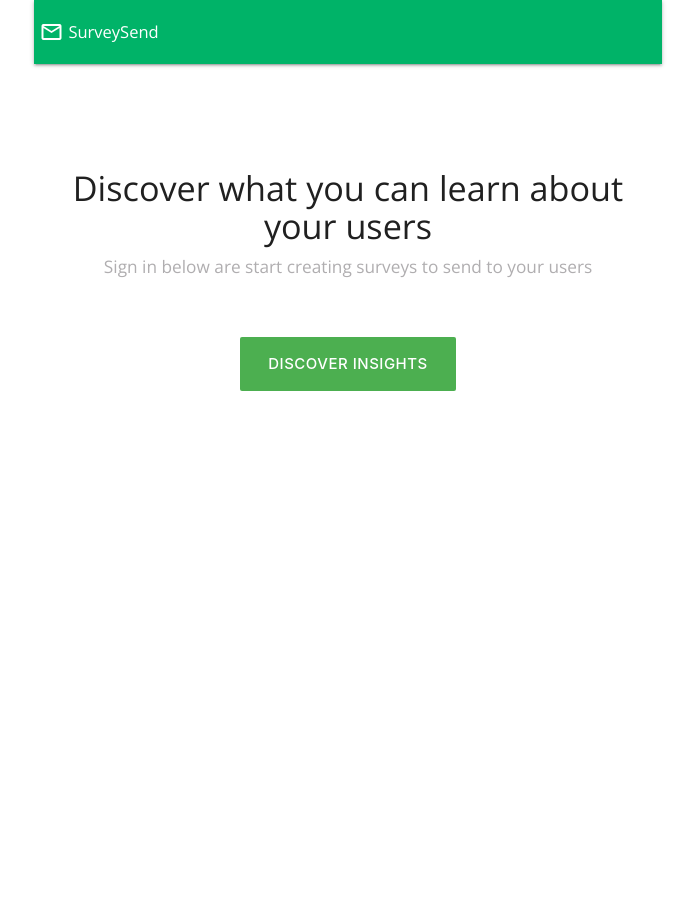
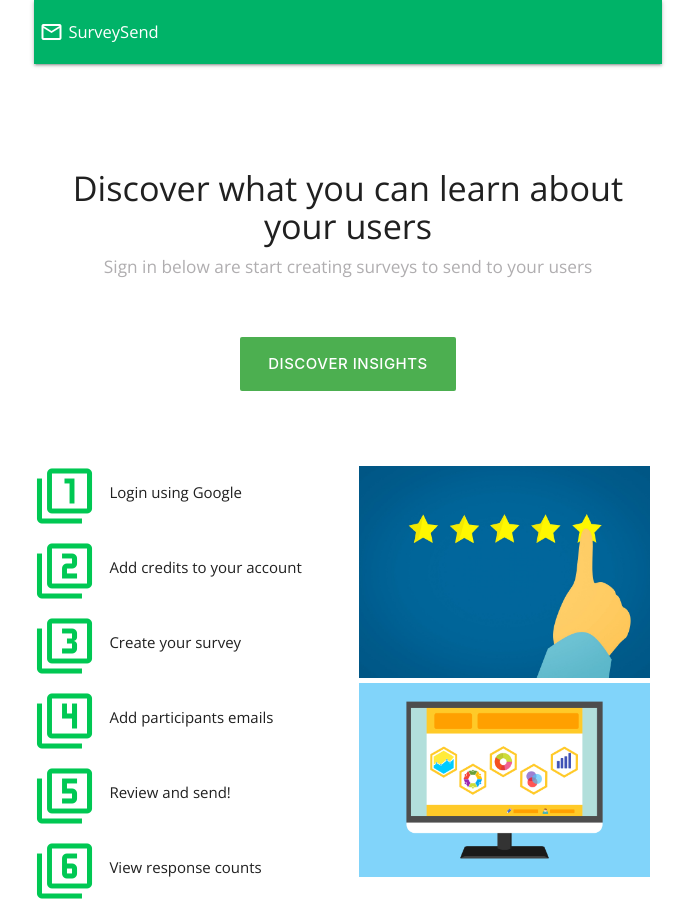
Before and after one commit to Dylan-Hedges/NodeWithReactFullStack2019, a React (Create React App) app in the folder client/: page / in a window 1280 px wide. Shown: the top 916 px of the page, without its empty margins (292-987 px from the left). Before the commit the page ends 800 px from the top, so only its background shows below. Built offline with nearby package versions, Linux system fonts and the light colour scheme; no server answers; a web font is replaced by a local one.

Commit message:
Added content & updated styling for landing component

```diff
--- a/client/src/App.scss
+++ b/client/src/App.scss
@@ -38,11 +38,28 @@ body{
 
 #landing{
   text-align: center;
+  h6{
+    color: $paraghColor;
+  }
   .introtext{
     margin-top: 7rem;
     margin-bottom: 4rem;
   }
-  h6{
-    color: $paraghColor;
+  button{
+    margin-bottom: 4rem;
+  }
+  .row{
+    margin-bottom: 15px;
+  }
+  img{
+    max-width: 100%;
+    height: auto;
+  }
+  i{
+    float: left;
+  }
+  p{
+    float: left;
+    padding-left: 15px;
   }
 }
--- a/client/src/components/Landing.js
+++ b/client/src/components/Landing.js
@@ -1,14 +1,56 @@
 import React, {Component} from 'react';
+import Stars from '../images/stars.jpg';
+import Stats from '../images/stats.png';
+
 
 //Display component that shows landing page when user first enters app
 const Landing = () => {
   return(
     <div id="landing">
-      <div className="introtext">
-        <h4>Discover what you can learn about your users</h4>
-        <h6>Sign in below are start creating surveys to send to your users</h6>
+      <div className="row">
+        <div className="introtext">
+          <h4>Discover what you can learn about your users</h4>
+          <h6>Sign in below are start creating surveys to send to your users</h6>
+        </div>
+        <button className="green btn-flat btn-large white-text"><strong>Discover Insights</strong></button>
+
       </div>
-      <button className="green btn-flat btn-large white-text"><strong>Discover Insights</strong></button>
+      <div className="row">
+        <div className="col s6">
+          <div className="row">
+          	<i className="medium material-icons green-text text-accent-4">filter_1</i>
+          	<p>Login using Google</p>
+          </div>
+          <div className="row">
+            <i className="medium material-icons green-text text-accent-4">filter_2</i>
+          	<p>Add credits to your account</p>
+          </div>
+          <div className="row">
+          	<i className="medium material-icons green-text text-accent-4">filter_3</i>
+          	<p>Create your survey</p>
+          </div>
+          <div className="row">
+          	<i className="medium material-icons green-text text-accent-4">filter_4</i>
+          	<p>Add participants emails</p>
+          </div>
+          <div className="row">
+          	<i className="medium material-icons green-text text-accent-4">filter_5</i>
+          	<p>Review and send!</p>
+          </div>
+          <div className="row">
+          	<i className="medium material-icons green-text text-accent-4">filter_6</i>
+          	<p>View response counts</p>
+          </div>
+          <div className="row">
+          	<i className="medium material-icons green-text text-accent-4">filter_7</i>
+          	<p>Use feedback to make decisions</p>
+          </div>
+        </div>
+        <div className="col s6">
+          <img src={Stars} />
+          <img src={Stats} />
+        </div>
+      </div>
     </div>
   );
 }
```
Also changed, not shown: client/src/images/stars.jpg (added), client/src/images/stats.png (added).
